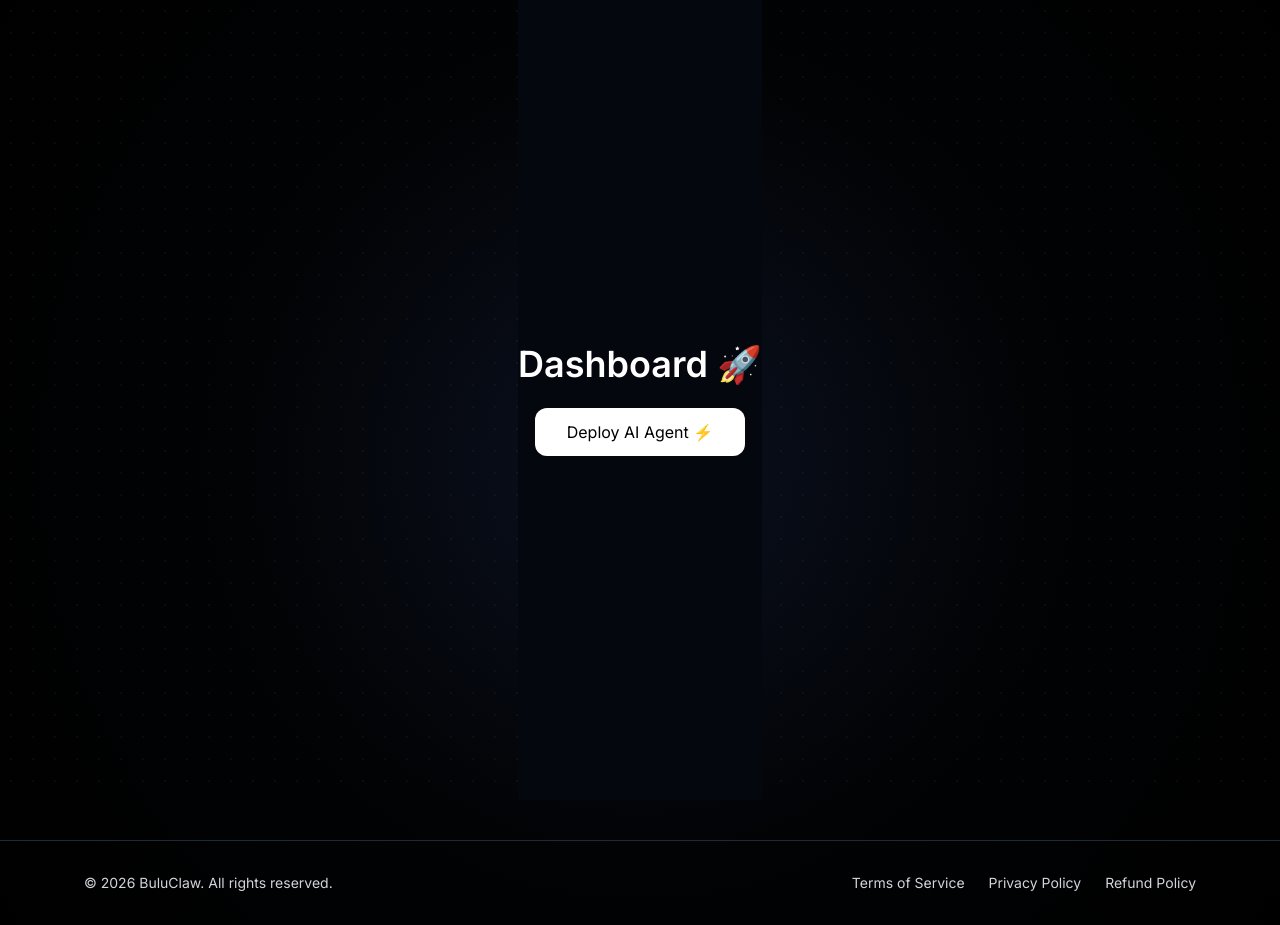
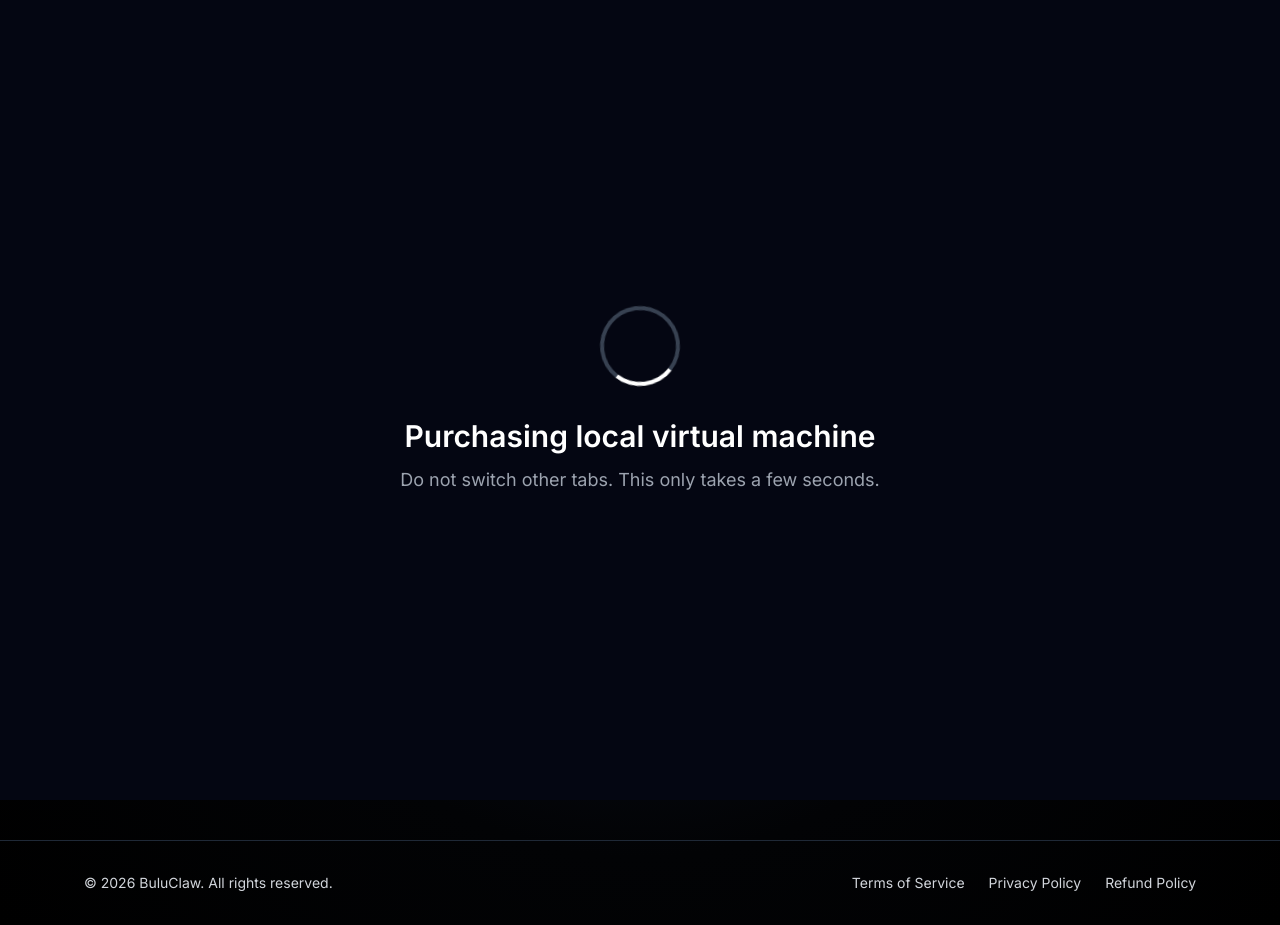
Before and after one commit to BuluClaw/buluclaw-app, a Next.js app: page /dashboard in a window 1280 px wide. Built offline with nearby package versions, Linux system fonts and the light colour scheme.

Commit message:
Fix:dashboard

```diff
--- a/app/dashboard/page.tsx
+++ b/app/dashboard/page.tsx
@@ -1,88 +1,58 @@
 "use client"
 
-import { useState } from "react"
+import { useEffect, useState } from "react"
 
 export default function Dashboard(){
 
-const [loading,setLoading] = useState(false)
 const [step,setStep] = useState(1)
 
-const startDeploy = () => {
-
-setLoading(true)
+useEffect(()=>{
 
 setTimeout(()=>{
 setStep(2)
-},2000)
+},2500)
 
-setTimeout(()=>{
-window.location.href="/deploy"
-},6000)
-
-}
+},[])
 
 return(
 
-<div className="min-h-screen flex items-center justify-center bg-[#05070f] text-white">
+<div className="h-screen w-screen flex items-center justify-center bg-[#040612] text-white">
 
-{/* normal state */}
-{!loading && (
+<div className="w-full h-full flex flex-col items-center justify-center">
 
-<div className="text-center space-y-6">
+<div className="mb-8">
 
-<h1 className="text-4xl font-semibold">
-Dashboard 🚀
+<div className="w-20 h-20 border-4 border-gray-700 border-t-white rounded-full animate-spin"/>
+
+</div>
+
+{step===1 && (
+
+<div className="text-center">
+
+<h1 className="text-3xl font-semibold mb-3">
+Starting your deployment
 </h1>
 
-<button
-onClick={startDeploy}
-className="bg-white text-black px-8 py-3 rounded-xl"
->
-
-Deploy AI Agent ⚡
-
-</button>
+<p className="text-gray-400 text-lg">
+Do not switch other tabs. This only takes a few seconds.
+</p>
 
 </div>
 
 )}
 
-{/* loading state */}
-{loading && (
+{step===2 && (
 
-<div className="bg-[#0b0f19] p-10 rounded-xl w-[420px] text-center space-y-6 border border-gray-800">
+<div className="text-center">
 
-<div className="flex justify-center">
+<h1 className="text-3xl font-semibold mb-3">
+Purchasing local virtual machine
+</h1>
 
-<div className="w-10 h-10 border-4 border-gray-600 border-t-white rounded-full animate-spin"/>
-
-</div>
-
-{step===1 && (
-<>
-<h2 className="text-lg">
-Starting your deployment
-</h2>
-
-<p className="text-gray-400 text-sm">
-Do not switch other tabs.
-This only takes a few seconds.
+<p className="text-gray-400 text-lg">
+Do not switch other tabs. This only takes a few seconds.
 </p>
-</>
-)}
-
-{step===2 && (
-<>
-<h2 className="text-lg">
-Purchasing local virtual machine
-</h2>
-
-<p className="text-gray-400 text-sm">
-Do not switch other tabs.
-This only takes a few seconds.
-</p>
-</>
-)}
 
 </div>
 
@@ -90,6 +60,8 @@ This only takes a few seconds.
 
 </div>
 
+</div>
+
 )
 
 }
```
